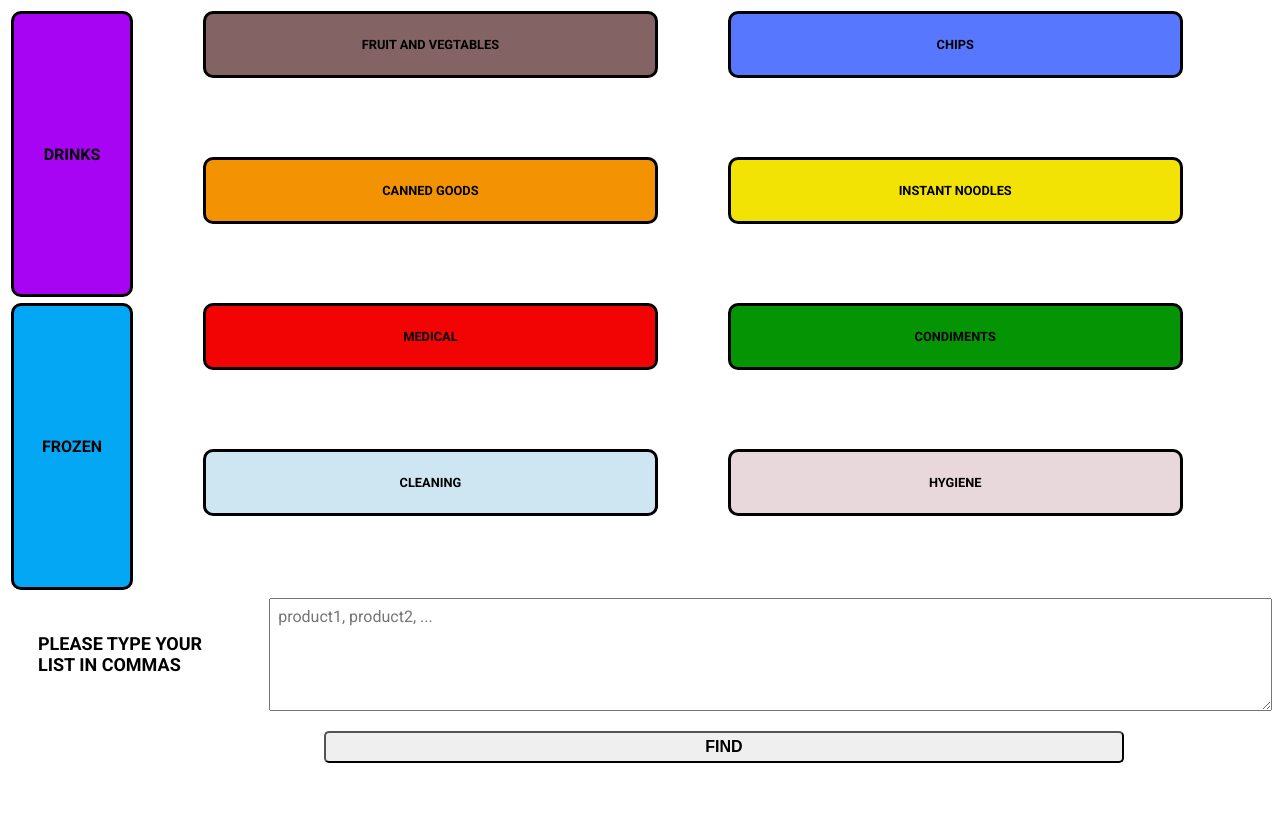
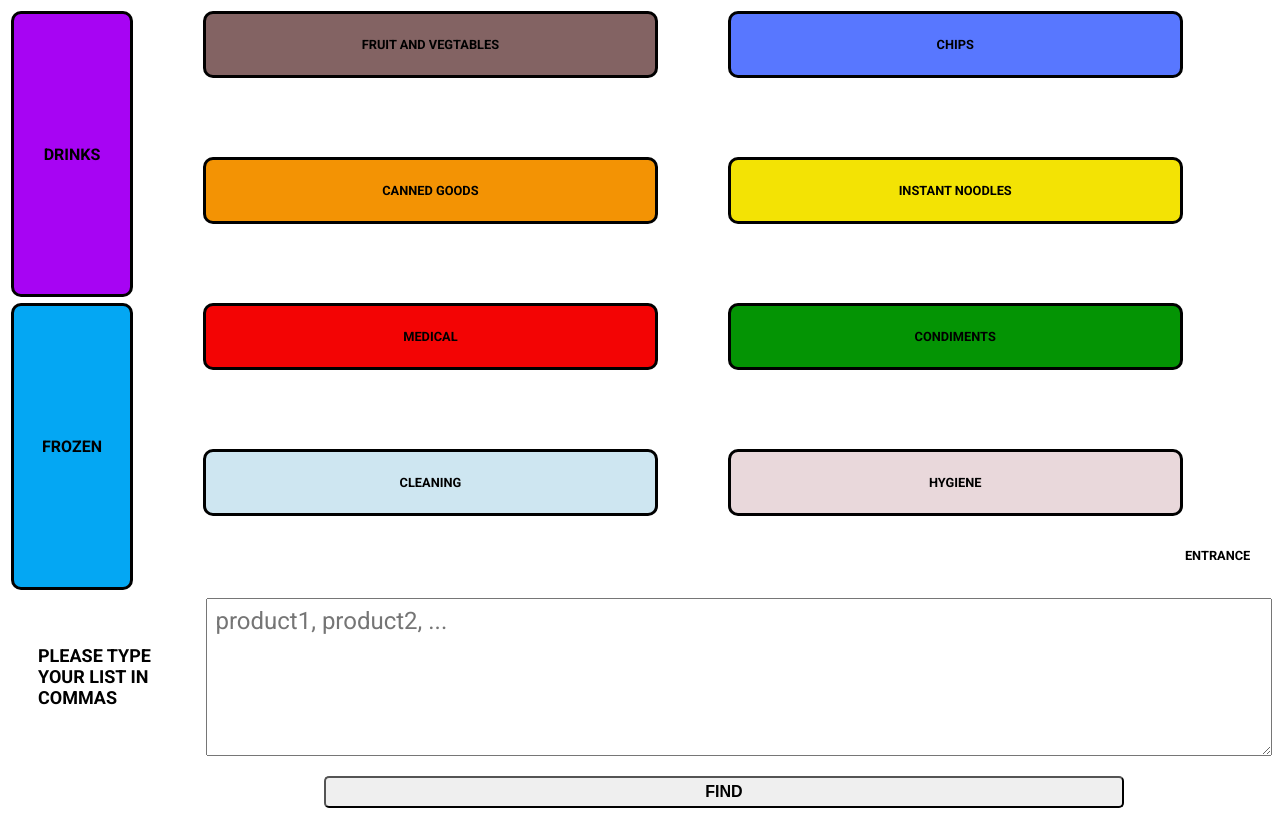
Before and after one commit to SmartNavGrocery/SmartNavGrocery.github.io, a plain HTML site: page index.html in a window 1280 px wide. Drawn offline with Linux system fonts and the light colour scheme.

Commit message:
update font enttrance

```diff
--- a/index.html
+++ b/index.html
@@ -38,7 +38,7 @@
             <div class="condimentsaisle"></div>
             <div class="instantnoodlesaisle"></div>
             <div class="chipsaisle"></div>
-            <div class="entrance"></div>
+            <div class="entrance">ENTRANCE</div>
             <div class="conleftaisle"></div>
             <div class="insleftaisle"></div>
             <div class="chileftaisle"></div>
--- a/style.css
+++ b/style.css
@@ -17,7 +17,7 @@ body{
 }
 
 .entrylist{
-    font-size: 16px;
+    font-size: 24px;
     font-family: 'Roboto', sans-serif;
     padding: 8px;
 }
@@ -218,6 +218,14 @@ grid-template-areas:
 
 .entrance { grid-area: entrance;
 
+    font-size: 1vw;
+
+    display: flex;
+    justify-content: center;
+    align-items: center;
+    font-weight: bold;
+
+
 }
 
 
```
